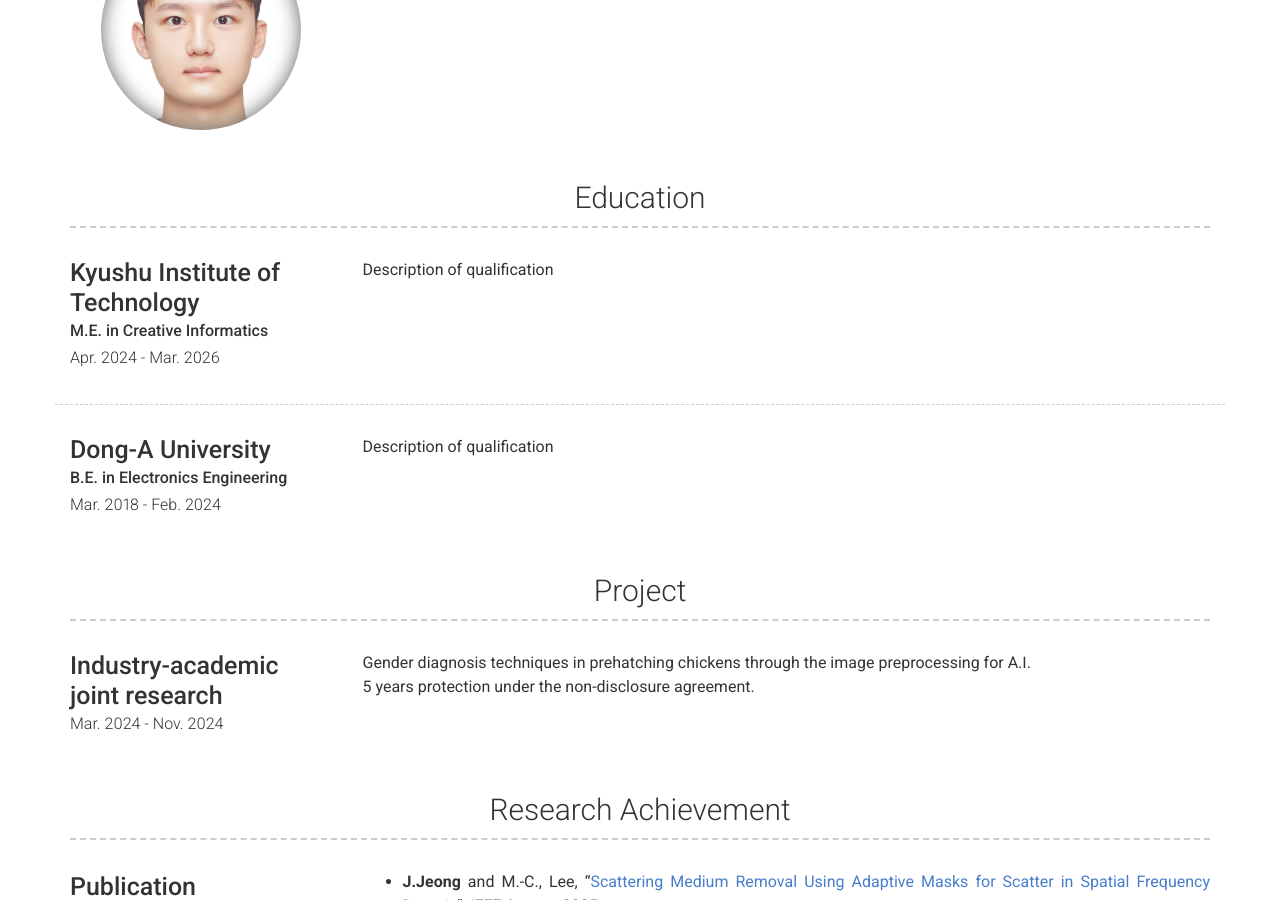
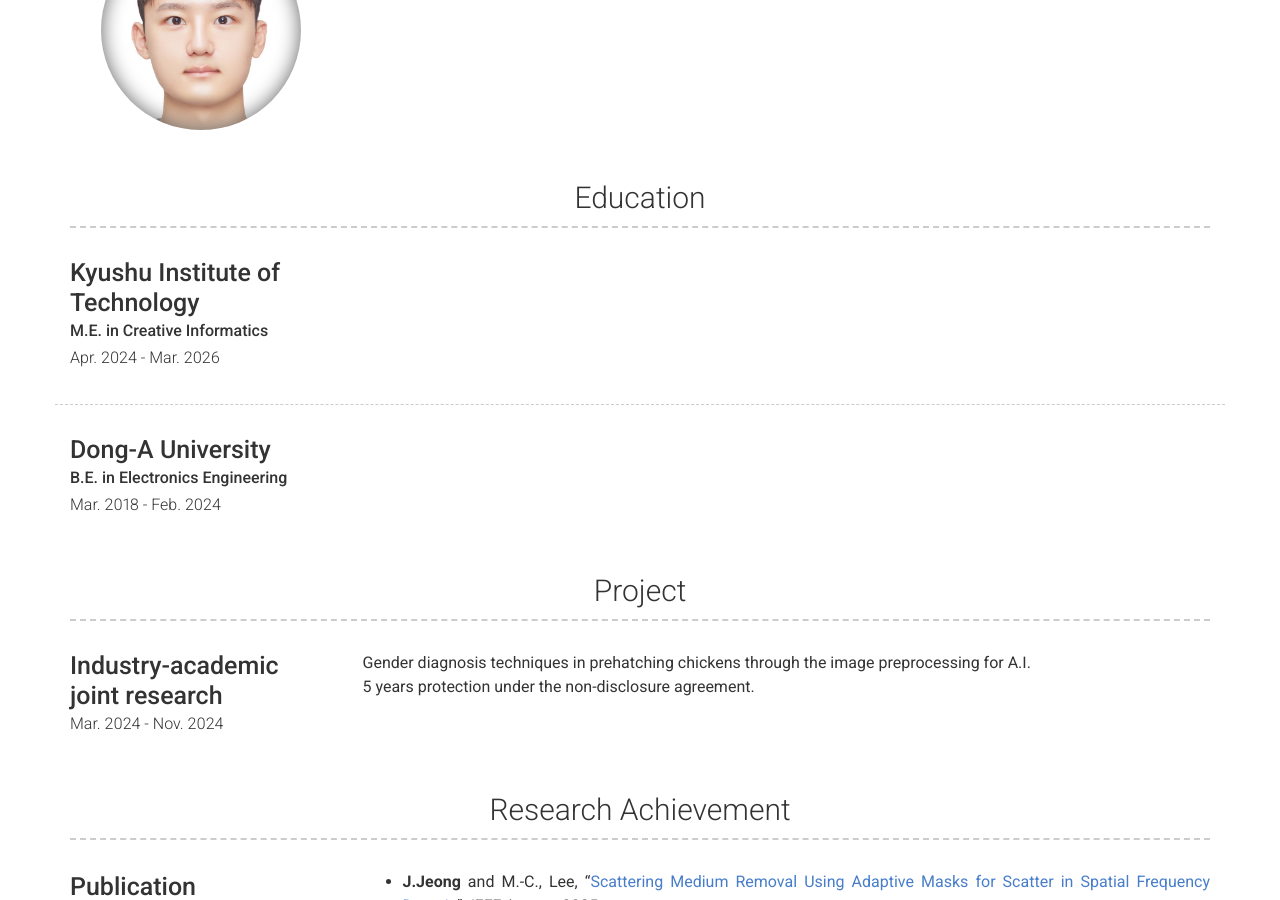
Before and after one commit to Jongpil0911/jeong.github.io, a Jekyll site: the page built from index.md, in a window 1280 px wide and 900 px high, scrolled down 399 px. Built offline with Jekyll 4.4.1, drawn with Linux system fonts in a browser that asks for light colours; nearby versions of some CDN libraries; part of the change alters nothing that is shown.

Commit message:
delete the discription

```diff
--- a/_config.yml
+++ b/_config.yml
@@ -83,8 +83,8 @@ content:
         caption: Apr. 2024 - Mar. 2026
         # quote: >
         #   Short institution or course description (optional)
-        description: | # this will include new lines to allow paragraphs
-          Description of qualification
+        # description: | # this will include new lines to allow paragraphs
+        #   Description of qualification
 
       - layout: left
         title: Dong-A University
@@ -92,8 +92,8 @@ content:
         caption: Mar. 2018 - Feb. 2024
         # quote: >
         #   Short institution or course description (optional)
-        description: | # this will include new lines to allow paragraphs
-          Description of qualification
+        # description: | # this will include new lines to allow paragraphs
+        #   Description of qualification
 
   - title: Project # Title for the section
     layout: list # Type of content section (list/text)
```
Also changed, not shown: 1 other file.
